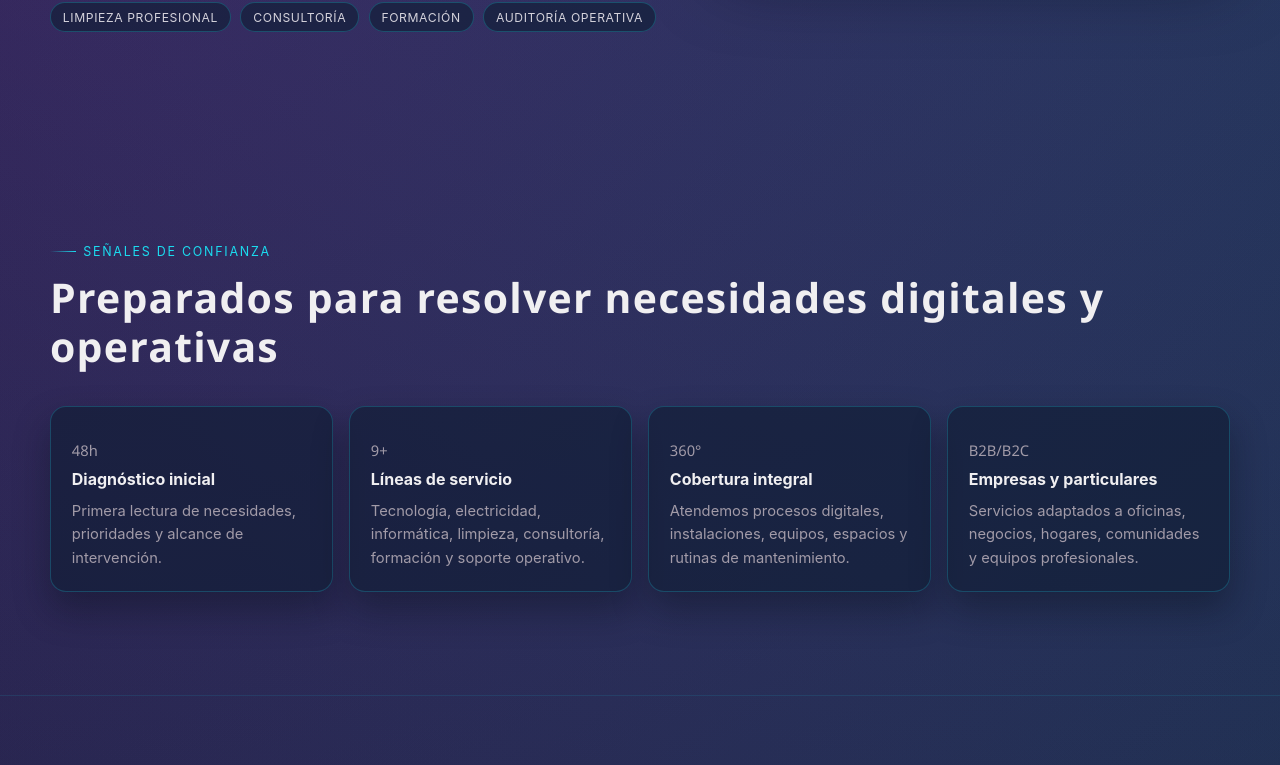
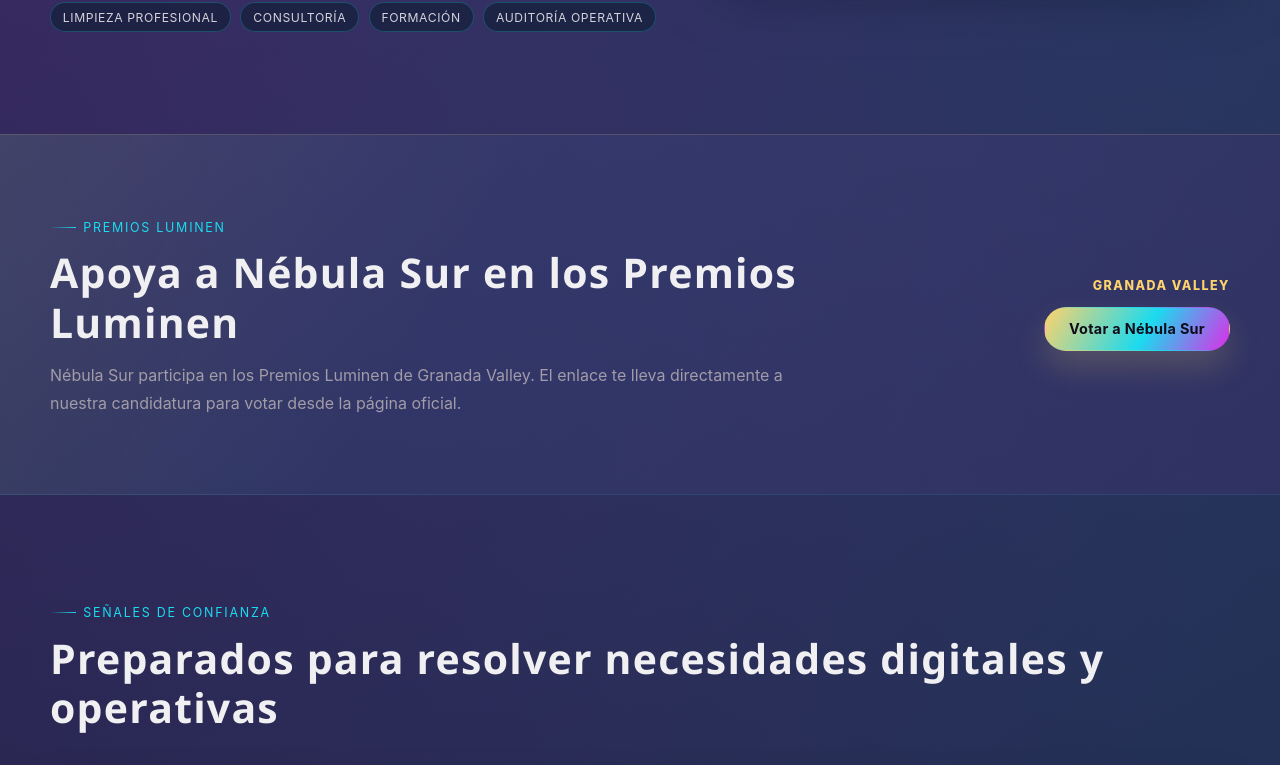
Before and after one commit to Chemi90/nebulaSur, a React (Vite) app: page / in a window 1280 px wide. Shown: the part 806-1571 px from the top of the page. Built offline with nearby package versions, Linux system fonts and the light colour scheme.

Commit message:
Add Luminen voting CTA

```diff
--- a/src/App.jsx
+++ b/src/App.jsx
@@ -3,6 +3,7 @@ import { LanguageProvider } from './context/LanguageContext'
 import Navbar from './components/layout/Navbar'
 import Hero from './components/sections/Hero'
 import Metrics from './components/sections/Metrics'
+import LuminenVote from './components/sections/LuminenVote'
 
 const CosmicNeuralBackground = lazy(() => import('./components/background/CosmicNeuralBackground'))
 const Services = lazy(() => import('./components/sections/Services'))
@@ -121,6 +122,7 @@ function App() {
 
         <main className="site-main">
           <Hero />
+          <LuminenVote />
           <Metrics />
           <DeferredContent />
         </main>
--- a/src/components/layout/Footer.jsx
+++ b/src/components/layout/Footer.jsx
@@ -6,6 +6,7 @@ export default function Footer() {
 
   const footerLinks = useMemo(() => ([
     { id: 'home', label: t('nav.home') },
+    { id: 'vote', label: t('nav.vote') },
     { id: 'services', label: t('nav.services') },
     { id: 'projects', label: t('nav.Projects') },
     { id: 'areas', label: t('nav.areas') },
--- a/src/components/layout/Navbar.jsx
+++ b/src/components/layout/Navbar.jsx
@@ -14,6 +14,7 @@ export default function Navbar() {
 
   const navItems = useMemo(() => ([
     { id: 'home', label: t('nav.home') },
+    { id: 'vote', label: t('nav.vote') },
     { id: 'services', label: t('nav.services') },
     { id: 'projects', label: t('nav.Projects') },
     { id: 'areas', label: t('nav.areas') },
--- /dev/null
+++ b/src/components/sections/LuminenVote.jsx
@@ -0,0 +1,31 @@
+import { useLanguage } from '../../context/LanguageContext'
+
+const VOTE_URL = 'https://granadavalley.es/1o-premios-luminen/#yop-poll-5-5-label'
+
+export default function LuminenVote() {
+  const { t } = useLanguage()
+
+  return (
+    <section id="vote" className="section vote-section">
+      <div className="container vote-layout">
+        <div className="vote-copy">
+          <p className="eyebrow">{t('luminen.eyebrow')}</p>
+          <h2 className="section-title">{t('luminen.title')}</h2>
+          <p className="section-subtitle">{t('luminen.subtitle')}</p>
+        </div>
+
+        <div className="vote-action">
+          <p className="vote-award">{t('luminen.award')}</p>
+          <a
+            className="btn btn-lumen"
+            href={VOTE_URL}
+            target="_blank"
+            rel="noopener noreferrer"
+          >
+            {t('luminen.cta')}
+          </a>
+        </div>
+      </div>
+    </section>
+  )
+}
--- a/src/data/translations/en.json
+++ b/src/data/translations/en.json
@@ -7,6 +7,7 @@
     "standards": "Standards",
     "areas": "Areas",
     "contact": "Contact",
+    "vote": "Vote",
     "selectLanguage": "Language"
   },
   "hero": {
@@ -53,6 +54,13 @@
         "description": "Services adapted to offices, businesses, homes, communities, and professional teams."
       }
     ]
+  },
+  "luminen": {
+    "eyebrow": "Luminen Awards",
+    "title": "Support Nébula Sur at the Luminen Awards",
+    "subtitle": "Nébula Sur is taking part in the Granada Valley Luminen Awards. The link takes you directly to our candidacy so you can vote on the official page.",
+    "award": "Granada Valley",
+    "cta": "Vote for Nébula Sur"
   },
   "services": {
     "eyebrow": "What we do",
--- a/src/data/translations/es.json
+++ b/src/data/translations/es.json
@@ -7,6 +7,7 @@
     "standards": "Estándares",
     "areas": "Zonas",
     "contact": "Contacto",
+    "vote": "Votar",
     "selectLanguage": "Idioma"
   },
   "hero": {
@@ -53,6 +54,13 @@
         "description": "Servicios adaptados a oficinas, negocios, hogares, comunidades y equipos profesionales."
       }
     ]
+  },
+  "luminen": {
+    "eyebrow": "Premios Luminen",
+    "title": "Apoya a Nébula Sur en los Premios Luminen",
+    "subtitle": "Nébula Sur participa en los Premios Luminen de Granada Valley. El enlace te lleva directamente a nuestra candidatura para votar desde la página oficial.",
+    "award": "Granada Valley",
+    "cta": "Votar a Nébula Sur"
   },
   "services": {
     "eyebrow": "Qué hacemos",
--- a/src/data/translations/it.json
+++ b/src/data/translations/it.json
@@ -7,6 +7,7 @@
     "standards": "Standard",
     "areas": "Zone",
     "contact": "Contatto",
+    "vote": "Vota",
     "selectLanguage": "Lingua"
   },
   "hero": {
@@ -53,6 +54,13 @@
         "description": "Servizi adattati a uffici, attività, case, comunità e team professionali."
       }
     ]
+  },
+  "luminen": {
+    "eyebrow": "Premi Luminen",
+    "title": "Sostieni Nébula Sur ai Premi Luminen",
+    "subtitle": "Nébula Sur partecipa ai Premi Luminen di Granada Valley. Il link porta direttamente alla nostra candidatura per votare dalla pagina ufficiale.",
+    "award": "Granada Valley",
+    "cta": "Vota Nébula Sur"
   },
   "services": {
     "eyebrow": "Cosa facciamo",
--- a/src/styles/main.css
+++ b/src/styles/main.css
@@ -184,6 +184,16 @@ img {
 
 .btn-ghost:hover {
   border-color: rgba(27, 219, 239, 0.65);
+}
+
+.btn-lumen {
+  background: linear-gradient(120deg, #ffd36b, var(--primary) 55%, var(--accent));
+  color: #100c1c;
+  box-shadow: 0 16px 32px rgba(255, 211, 107, 0.18);
+}
+
+.btn-lumen:hover {
+  box-shadow: 0 20px 38px rgba(27, 219, 239, 0.28);
 }
 
 .site-header {
@@ -466,6 +476,42 @@ img {
   color: var(--text-muted);
   line-height: 1.6;
   font-size: 0.92rem;
+}
+
+.vote-section {
+  padding: clamp(3.8rem, 6vw, 5.6rem) 0;
+  border-top: 1px solid rgba(255, 211, 107, 0.16);
+  border-bottom: 1px solid rgba(27, 219, 239, 0.1);
+  background:
+    linear-gradient(120deg, rgba(255, 211, 107, 0.08), transparent 36%),
+    linear-gradient(100deg, rgba(27, 219, 239, 0.08), rgba(222, 45, 231, 0.06));
+}
+
+.vote-layout {
+  display: grid;
+  grid-template-columns: minmax(0, 1fr) auto;
+  gap: clamp(1.3rem, 4vw, 3rem);
+  align-items: center;
+}
+
+.vote-copy .section-subtitle {
+  max-width: 790px;
+}
+
+.vote-action {
+  display: grid;
+  gap: 0.85rem;
+  justify-items: end;
+  min-width: min(100%, 240px);
+}
+
+.vote-award {
+  color: #ffd36b;
+  font-size: 0.78rem;
+  font-weight: 800;
+  letter-spacing: 0.12em;
+  text-align: right;
+  text-transform: uppercase;
 }
 
 .services-section,
@@ -1325,6 +1371,7 @@ img {
 
   .contact-grid,
   .footer-inner,
+  .vote-layout,
   .areas-layout,
   .standards-grid {
     grid-template-columns: 1fr;
@@ -1335,6 +1382,14 @@ img {
   }
 
   .footer-rights {
+    text-align: left;
+  }
+
+  .vote-action {
+    justify-items: start;
+  }
+
+  .vote-award {
     text-align: left;
   }
 
```
Also changed, not shown: 21 other files (tests, documents, lock files or other folders).
